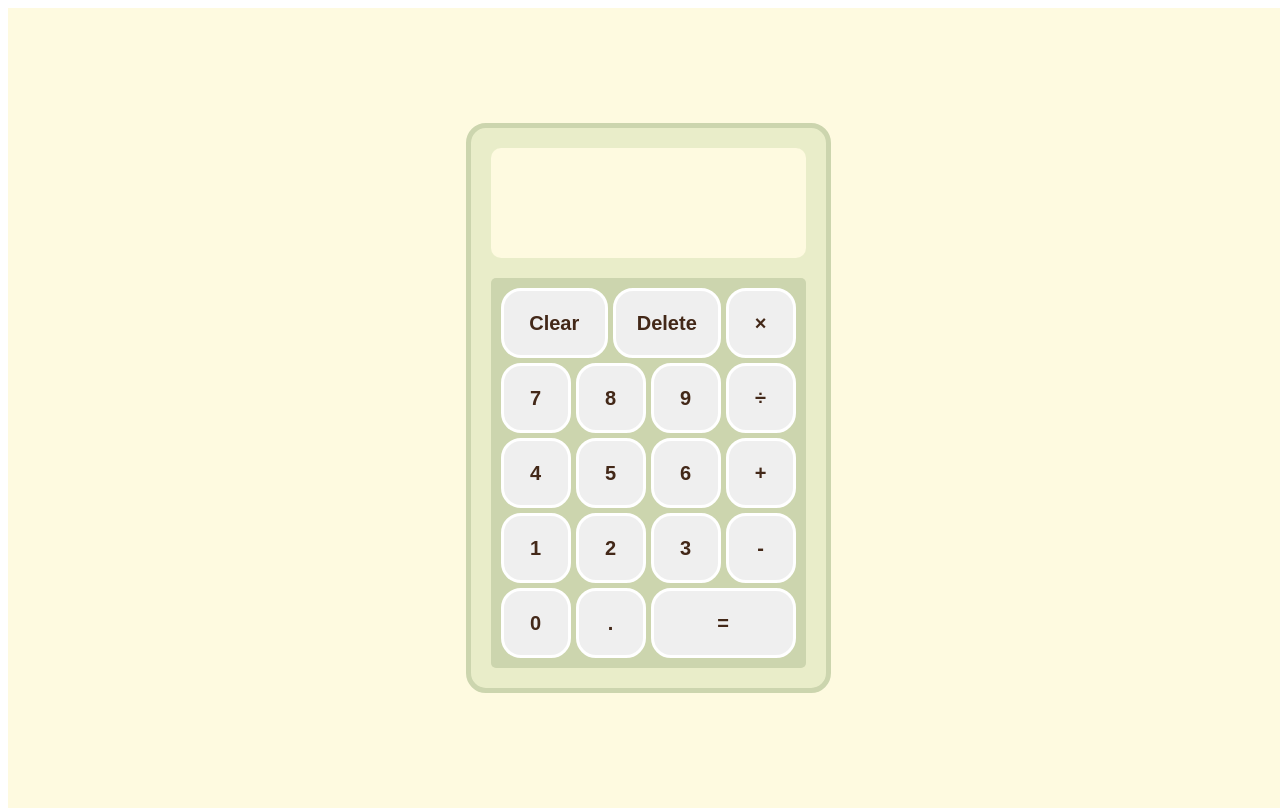
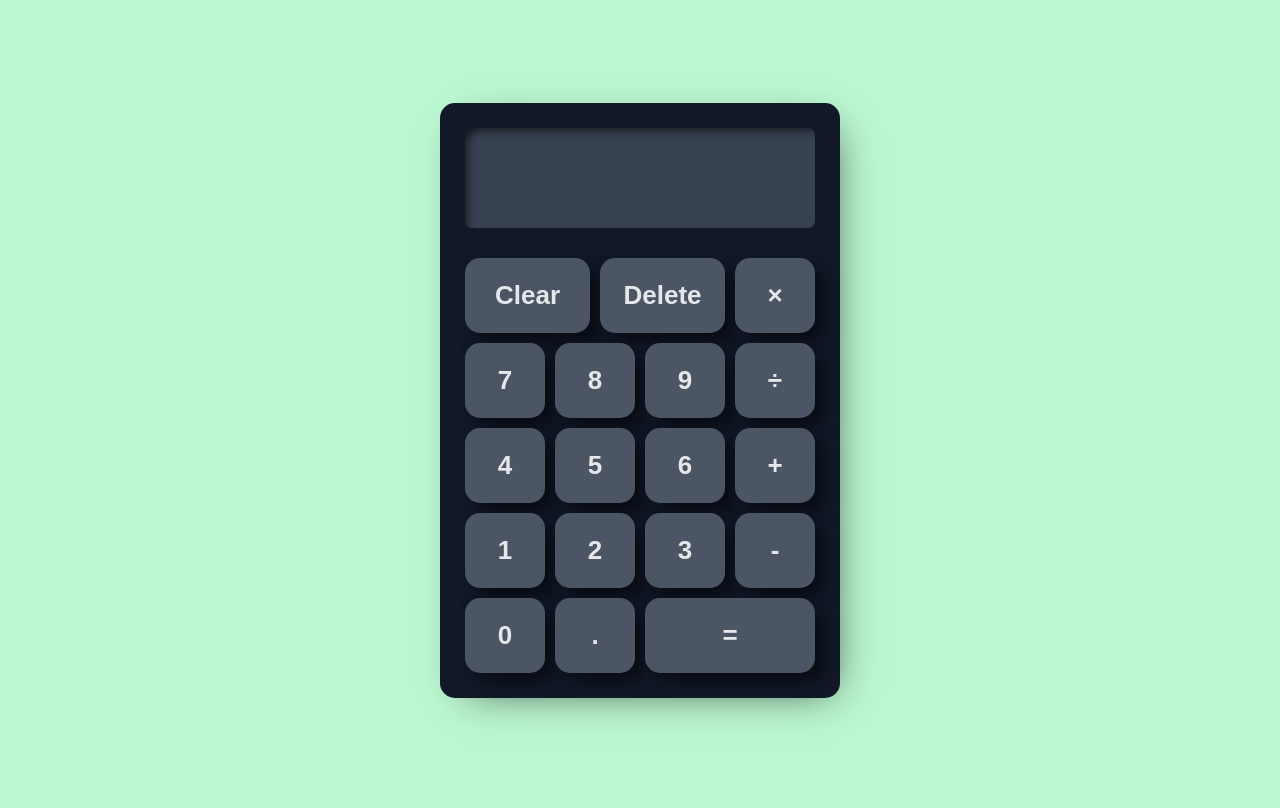
Before and after one commit to ThePlatypus-Person/calculator, a plain HTML site: page index.html in a window 1280 px wide. Drawn offline with Linux system fonts and the light colour scheme.

Commit message:
Create new html & css design

```diff
--- a/index.html
+++ b/index.html
@@ -2,55 +2,44 @@
 <html lang="en">
 <head>
     <meta charset="UTF-8">
+    <meta name="viewport" content="width=device-width, initial-scale=1.0">
+
     <link rel="stylesheet" href="style.css">
-        <script src="script.js" defer></script>
+    <title>Calculator</title>
 </head>
-
 <body>
-        <div class="root">
-
     <div class="calculator">
-
         <div class="display">
-                    <div class="top"></div>
-                    <div class="bottom"></div>
         </div>
 
-                <div class="keys">
-                    <div class="row">
-                        <button class="key command" data-key="Delete">Clear</button>
-                        <button class="key command" data-key="Backspace">Delete</button>
-                        <button class="key operator" data-key="*">×</button>
-                    </div>
+        <div class="keyboard">
+            <button data-value="clear">Clear</button>
+            <button data-value="delete">Delete</button>
 
-                    <div class="row">
-                        <button class="key number" data-key="7">7</button>
-                        <button class="key number" data-key="8">8</button>
-                        <button class="key number" data-key="9">9</button>
-                        <button class="key operator" data-key="/">÷</button>
-                    </div>
+            <button class="operator" data-value="*">×</button>
 
-                    <div class="row">
-                        <button class="key number" data-key="4">4</button>
-                        <button class="key number" data-key="5">5</button>
-                        <button class="key number" data-key="6">6</button>
-                        <button class="key operator" data-key="+">+</button>
-                    </div>
+            <button class="key" data-value="7">7</button>
+            <button class="key" data-value="8">8</button>
+            <button class="key" data-value="9">9</button>
 
-                    <div class="row">
-                        <button class="key number" data-key="1">1</button>
-                        <button class="key number" data-key="2">2</button>
-                        <button class="key number" data-key="3">3</button>
-                        <button class="key operator" data-key="-">-</button>
-                    </div>
+            <button class="operator" data-value="/">÷</button>
 
-                    <div class="row">
-                        <button class="key number" data-key="0">0</button>
-                        <button class="key number" data-key=".">.</button>
-                        <button class="key operator" data-key="Enter">=</button>
-                    </div>
-                </div>
+            <button class="key" data-value="4">4</button>
+            <button class="key" data-value="5">5</button>
+            <button class="key" data-value="6">6</button>
 
+            <button class="operator" data-value="+">+</button>
+
+            <button class="key" data-value="1">1</button>
+            <button class="key" data-value="2">2</button>
+            <button class="key" data-value="3">3</button>
+
+            <button class="operator" data-value="-">-</button>
+
+            <button class="key" data-value="0">0</button>
+            <button class="key" data-value=".">.</button>
+
+            <button data-value="=">=</button>
         </div>
 
     </div>
--- a/script.js
+++ /dev/null
@@ -1,105 +0,0 @@
-let displayTop = document.querySelector(".display .top");
-let displayBottom = document.querySelector(".display .bottom");
-
-let result = null;
-let temp = "";
-let operator = null;
-
-let keyList = document.querySelectorAll(".key");
-
-keyList.forEach(key => key.addEventListener("click", (e) => runCalculator(e.target)));
-
-function runCalculator(element) {
-    console.log(element);
-    console.log(element.dataset.key);
-    if (element.classList[1] === "number") {
-
-        if (element.dataset.key === ".") {
-            temp += ".";
-        } else {
-            temp += element.dataset.key;
-        }
-
-        let tempResult = Math.round(result * 100) / 100;
-
-        if (operator !== null)
-            displayTop.textContent = `${tempResult} ${operator}`;
-
-        displayBottom.textContent = temp;
-
-    } else if (element.classList[1] === "operator") {
-        if (result === null) {
-            result = +temp;
-            temp = "";
-        }
-
-        if (operator === null)
-            operator = element.dataset.key;
-
-        if (temp !== "") {
-            let tempResult = Math.round(result * 100) / 100;
-            console.log(`tempResult: ${tempResult}`);
-            result = operate(result, +temp, operator);
-            let dispResult = Math.round(result * 100) / 100;
-
-            if (element.dataset.key === "Enter") {
-                displayTop.textContent = `${tempResult} ${operator} ${temp} = ${dispResult}`;
-
-                operator = null;
-
-            } else {
-                operator = element.dataset.key;
-                let dispResult = Math.round(result * 100) / 100;
-                displayTop.textContent = `${dispResult} ${operator}`;
-            }
-            temp = "";
-        }
-    } else if (element.classList[1] === "command") {
-        let command = element.dataset.key;
-        if (command === "Delete") {
-            result = null;
-            temp = "";
-            operator = null;
-            displayTop.textContent = "";
-            displayBottom.textContent = "";
-        } else if (command === "Backspace") {
-            temp = temp.slice(0, -1);
-            displayBottom.textContent = temp;
-        }
-    }
-}
-
-function operate(val1, val2, operator) {
-    switch (operator) {
-        case "*":
-            return multiply(val1, val2);
-        case "/":
-            return divide(val1, val2);
-        case "+":
-            return add(val1, val2);
-        case "-":
-            return subtract(val1, val2);
-    }
-}
-
-function add(a, b) {
-    return (a + b);
-}
-
-function subtract(a, b) {
-    return (a - b);
-}
-
-function multiply(a, b) {
-    return (a * b);
-}
-
-function divide(a, b) {
-    return (a / b);
-}
-
-
-window.addEventListener("keydown", (e) => {
-    const btn = document.querySelector(`.key[data-key="${e.key}"]`);
-    runCalculator(btn);
-});
--- a/style.css
+++ b/style.css
@@ -1,99 +1,118 @@
 :root {
-    --grey: #ccd5ae;
-    --light-grey: #e9edc9;
-    --light-brown: #d4a373;
-    --cream: #faedcd;
-    --light-cream: #fefae0;
-    --brown: #432818;
+    --gray-900: #111827;
+    --gray-800: #1f2937;
+    --gray-700: #374151;
+    --gray-600: #4b5563;
+    --gray-400: #9ca3af;
+    --gray-300: #d1d5db;
+    --gray-200: #e5e7eb;
+    --emerald-500: #10b981;
+    --cyan-500: #06b6d4;
+    --red-500: #ef4444;
+    --green-200: #bbf7d0;
 }
 
-html, body, .root {
-    width: 100%;
-    height: 100%;
+* {
+    box-sizing: border-box;
+    margin: 0;
 }
 
-.root {
+body {
     display: flex;
     justify-content: center;
     align-items: center;
-    box-sizing: border-box;
-    background-color: var(--light-cream);
+    height: 100vh;
+    font-family: Roboto;
+    background-color: var(--green-200);
 }
 
 .calculator {
-    display: flex;
-    background-color: var(--light-grey);
-    flex-direction: column;
-    justify-content: space-evenly;
-    align-items: stretch;
-    gap: 20px;
+    background-color: var(--gray-900);
+    width: 400px;
+    padding: 25px;
+    border-radius: 15px;
 
-    border: solid var(--grey) 5px;
-    border-radius: 20px;
-    padding: 20px;
-    box-sizing: border-box;
+    -webkit-box-shadow: 10px 10px 40px -18px rgba(0,0,0,0.68);
+    -moz-box-shadow: 10px 10px 40px -18px rgba(0,0,0,0.68);
+    box-shadow: 10px 10px 40px -18px rgba(0,0,0,0.68);
 }
 
 .display {
-    display: flex;
-    flex-direction: column;
-    justify-content: space-between;
-    align-items: flex-end;
+    background-color: var(--gray-700);
+    height: 100px;
+    border-radius: 7px;
+    margin-bottom: 20px;
 
-    background-color: var(--light-cream);
-    flex: 1 1 auto;
-    height: 110px;
-    box-sizing: border-box;
-    border-radius: 10px;
-    color: var(--brown);
-    font-weight: bold;
-    padding: 10px;
+    -webkit-box-shadow: inset 10px 10px 9px -8px rgba(0,0,0,0.62);
+    -moz-box-shadow: inset 10px 10px 9px -8px rgba(0,0,0,0.62);
+    box-shadow: inset 10px 10px 9px -8px rgba(0,0,0,0.62);
 }
 
-.display .top {
-    font-size: 25px;
+.keyboard {
+    display: grid;
+    grid-template-columns: repeat(8, 1fr);
+    grid-template-rows: repeat(5, 75px);
+    gap: 10px;
+    padding-top: 10px;
+
 }
 
-.display .bottom {
-    font-size: 50px;
+.keyboard button {
+    background-color: var(--gray-600);
+    display: flex;
+    align-items: center;
+    justify-content: center;
+    border-radius: 15px;
+
+    color: var(--gray-200);
+    transition-duration: 300ms;
+
+    font-weight: 600;
+    font-size: 26px;
+    border-style: none;
+
+    -webkit-box-shadow: 10px 10px 19px -3px rgba(0,0,0,0.62);
+    -moz-box-shadow: 10px 10px 19px -3px rgba(0,0,0,0.62);
+    box-shadow: 10px 10px 19px -3px rgba(0,0,0,0.62);
 }
 
-.keys {
-    display: flex;
-    flex-direction: column;
-    background-color: var(--grey);
-    border-radius: 5px;
-    gap: 5px;
-    padding: 10px;
+.keyboard button:hover {
+    transform: translateY(-5px);
 }
 
-
-.row {
-    display: flex;
-    gap: 5px;
+.keyboard button:active {
+    transform: translateY(0px);
 }
 
-.key {
-    width: 70px;
-    height: 70px;
-    border: solid white 3px;
-    border-radius: 20px;
+[data-value='clear'], [data-value='delete']  {
+    grid-column-end: span 3;
+}
 
-    display: flex;
-    justify-content: center;
-    align-items: center;
+[data-value='clear']:hover,
+[data-value='delete']:hover {
+    background-color: var(--red-500);
+    color: var(--gray-900);
+}
 
-    color: var(--brown);
-    font-size: 20px;
-    font-weight: bold;
+.operator, .key {
+    grid-column-end: span 2;
 }
 
 .key:hover {
-    background-color: var(--cream);
+    background-color: var(--gray-400);
+    color: var(--gray-900);
 }
 
-[data-key="Delete"],
-[data-key="Backspace"],
-[data-key="Enter"] {
-    flex: 1 1 auto;
+.operator:hover {
+    background-color: var(--emerald-500);
+    color: var(--gray-900);
 }
+
+[data-value='='] {
+    grid-column-end: span 4;
+}
+
+[data-value='=']:hover {
+    background-color: var(--cyan-500);
+    color: var(--gray-900);
+}
```
Lines whose indentation alone changed are shown as unchanged.
